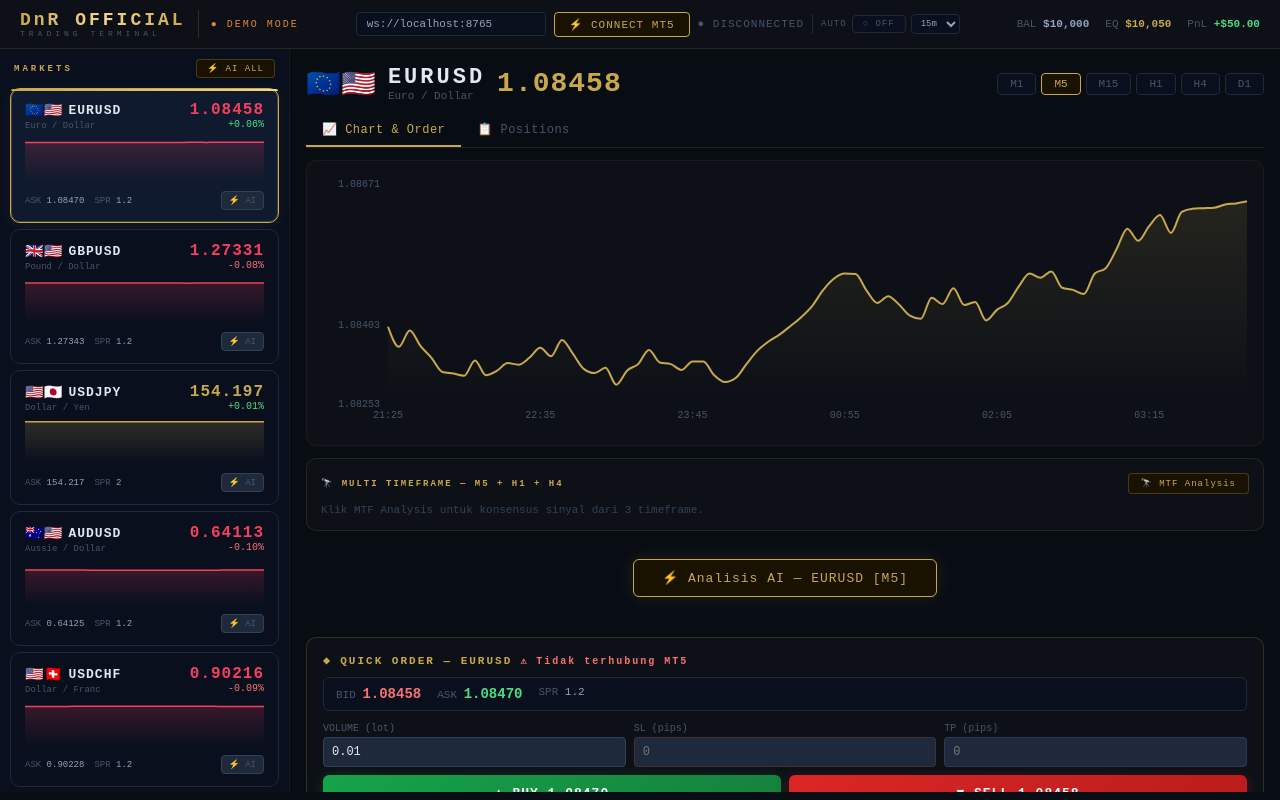
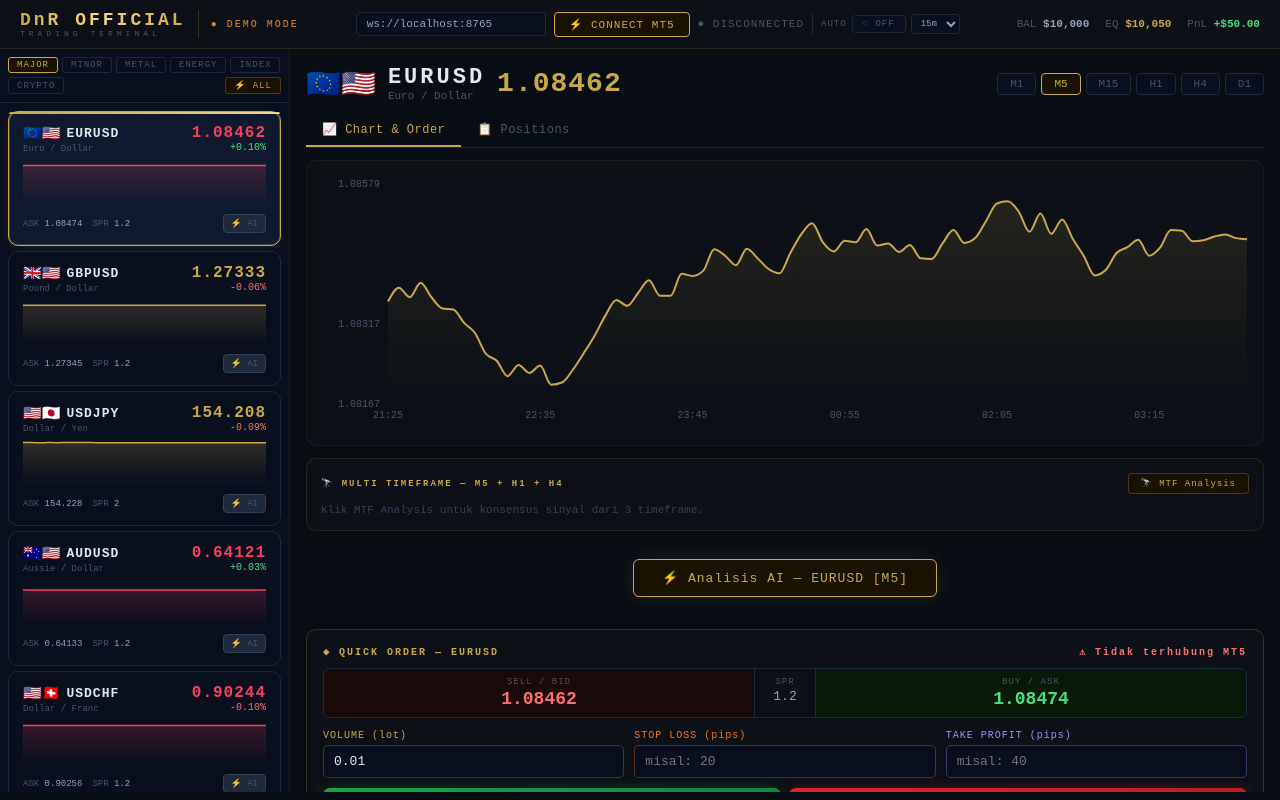
Before and after one commit to dnrea2026/LiveAI, a React (Vite) app: page / in a window 1280 px wide. Built offline with nearby package versions, Linux system fonts and the light colour scheme.

Commit message:
Update App.jsx

```diff
--- a/src/App.jsx
+++ b/src/App.jsx
@@ -2,39 +2,117 @@
 import { AreaChart, Area, ResponsiveContainer, Tooltip, XAxis, YAxis } from "recharts";
 
 // ── Pairs & Config ────────────────────────────────────────
-const PAIRS = ["EURUSD","GBPUSD","USDJPY","AUDUSD","USDCHF","XAUUSD","USOIL","USTEC100"];
+// Semua pair utama Exness MT5
+const PAIRS = [
+  // Forex Majors
+  "EURUSD","GBPUSD","USDJPY","AUDUSD","USDCHF","USDCAD","NZDUSD",
+  // Forex Minors
+  "EURGBP","EURJPY","EURCAD","EURAUD","EURNZD","EURCHF",
+  "GBPJPY","GBPAUD","GBPCAD","GBPCHF","GBPNZD",
+  "AUDJPY","AUDCAD","AUDCHF","AUDNZD",
+  "CADJPY","CHFJPY","NZDJPY",
+  // Metals & Commodities
+  "XAUUSD","XAGUSD","USOIL","UKOIL",
+  // Indices
+  "USTEC","US30","US500",
+  // Crypto
+  "BTCUSD","ETHUSD",
+];
+
 const PAIR_FLAGS = {
-  EURUSD:"🇪🇺🇺🇸", GBPUSD:"🇬🇧🇺🇸", USDJPY:"🇺🇸🇯🇵", AUDUSD:"🇦🇺🇺🇸", USDCHF:"🇺🇸🇨🇭",
-  XAUUSD:"🥇", USOIL:"🛢️", USTEC100:"📊",
-};
-const PAIR_NAMES = {
-  EURUSD:"Euro / Dollar", GBPUSD:"Pound / Dollar", USDJPY:"Dollar / Yen",
-  AUDUSD:"Aussie / Dollar", USDCHF:"Dollar / Franc",
-  XAUUSD:"Gold / Dollar", USOIL:"US Crude Oil", USTEC100:"Nasdaq 100",
-};
-const TIMEFRAMES = ["M1","M5","M15","H1","H4","D1"];
-const BASE_PRICES = {
-  EURUSD:1.0845, GBPUSD:1.2734, USDJPY:154.21, AUDUSD:0.6412, USDCHF:0.9023,
-  XAUUSD:2345.50, USOIL:78.40, USTEC100:18250.0,
-};
-const DIGITS = {
-  EURUSD:5, GBPUSD:5, USDJPY:3, AUDUSD:5, USDCHF:5,
-  XAUUSD:2, USOIL:2, USTEC100:1,
-};
-const POINT = {
-  EURUSD:0.00001, GBPUSD:0.00001, USDJPY:0.001, AUDUSD:0.00001, USDCHF:0.00001,
-  XAUUSD:0.01, USOIL:0.01, USTEC100:0.1,
+  // Majors
+  EURUSD:"🇪🇺🇺🇸",GBPUSD:"🇬🇧🇺🇸",USDJPY:"🇺🇸🇯🇵",AUDUSD:"🇦🇺🇺🇸",USDCHF:"🇺🇸🇨🇭",USDCAD:"🇺🇸🇨🇦",NZDUSD:"🇳🇿🇺🇸",
+  // Minors EUR
+  EURGBP:"🇪🇺🇬🇧",EURJPY:"🇪🇺🇯🇵",EURCAD:"🇪🇺🇨🇦",EURAUD:"🇪🇺🇦🇺",EURNZD:"🇪🇺🇳🇿",EURCHF:"🇪🇺🇨🇭",
+  // Minors GBP
+  GBPJPY:"🇬🇧🇯🇵",GBPAUD:"🇬🇧🇦🇺",GBPCAD:"🇬🇧🇨🇦",GBPCHF:"🇬🇧🇨🇭",GBPNZD:"🇬🇧🇳🇿",
+  // Minors AUD
+  AUDJPY:"🇦🇺🇯🇵",AUDCAD:"🇦🇺🇨🇦",AUDCHF:"🇦🇺🇨🇭",AUDNZD:"🇦🇺🇳🇿",
+  // Other
+  CADJPY:"🇨🇦🇯🇵",CHFJPY:"🇨🇭🇯🇵",NZDJPY:"🇳🇿🇯🇵",
+  // Commodities & Metals
+  XAUUSD:"🥇",XAGUSD:"🥈",USOIL:"🛢️",UKOIL:"🛢️",
+  // Indices
+  USTEC:"📊",US30:"📊",US500:"📊",
+  // Crypto
+  BTCUSD:"₿",ETHUSD:"Ξ",
 };
 
-// pips → price distance
-function pipsToPrice(symbol, pips) {
-  return pips * POINT[symbol] * 10;
+const PAIR_NAMES = {
+  EURUSD:"Euro / Dollar",GBPUSD:"Pound / Dollar",USDJPY:"Dollar / Yen",
+  AUDUSD:"Aussie / Dollar",USDCHF:"Dollar / Franc",USDCAD:"Dollar / CAD",NZDUSD:"Kiwi / Dollar",
+  EURGBP:"Euro / Pound",EURJPY:"Euro / Yen",EURCAD:"Euro / CAD",EURAUD:"Euro / AUD",EURNZD:"Euro / NZD",EURCHF:"Euro / CHF",
+  GBPJPY:"Pound / Yen",GBPAUD:"Pound / AUD",GBPCAD:"Pound / CAD",GBPCHF:"Pound / CHF",GBPNZD:"Pound / NZD",
+  AUDJPY:"AUD / Yen",AUDCAD:"AUD / CAD",AUDCHF:"AUD / CHF",AUDNZD:"AUD / NZD",
+  CADJPY:"CAD / Yen",CHFJPY:"CHF / Yen",NZDJPY:"NZD / Yen",
+  XAUUSD:"Gold / Dollar",XAGUSD:"Silver / Dollar",USOIL:"US Crude Oil",UKOIL:"UK Brent Oil",
+  USTEC:"Nasdaq 100",US30:"Dow Jones 30",US500:"S&P 500",
+  BTCUSD:"Bitcoin / Dollar",ETHUSD:"Ethereum / Dollar",
+};
+
+// Pair groups untuk filter di sidebar
+const PAIR_GROUPS = {
+  "MAJOR":  ["EURUSD","GBPUSD","USDJPY","AUDUSD","USDCHF","USDCAD","NZDUSD"],
+  "MINOR":  ["EURGBP","EURJPY","EURCAD","EURAUD","EURNZD","EURCHF","GBPJPY","GBPAUD","GBPCAD","GBPCHF","GBPNZD","AUDJPY","AUDCAD","AUDCHF","AUDNZD","CADJPY","CHFJPY","NZDJPY"],
+  "METAL":  ["XAUUSD","XAGUSD"],
+  "ENERGY": ["USOIL","UKOIL"],
+  "INDEX":  ["USTEC","US30","US500"],
+  "CRYPTO": ["BTCUSD","ETHUSD"],
+};
+
+const TIMEFRAMES = ["M1","M5","M15","H1","H4","D1"];
+
+const BASE_PRICES = {
+  EURUSD:1.0845,GBPUSD:1.2734,USDJPY:154.21,AUDUSD:0.6412,USDCHF:0.9023,USDCAD:1.3650,NZDUSD:0.5980,
+  EURGBP:0.8512,EURJPY:167.40,EURCAD:1.4801,EURAUD:1.6910,EURNZD:1.8130,EURCHF:0.9740,
+  GBPJPY:196.60,GBPAUD:1.9870,GBPCAD:1.7390,GBPCHF:1.1440,GBPNZD:2.1290,
+  AUDJPY:99.01,AUDCAD:0.8820,AUDCHF:0.5840,AUDNZD:1.0870,
+  CADJPY:112.97,CHFJPY:170.80,NZDJPY:92.10,
+  XAUUSD:2345.50,XAGUSD:28.40,USOIL:78.40,UKOIL:82.10,
+  USTEC:18250.0,US30:39800.0,US500:5280.0,
+  BTCUSD:67500.0,ETHUSD:3450.0,
+};
+
+const DIGITS = {
+  EURUSD:5,GBPUSD:5,USDJPY:3,AUDUSD:5,USDCHF:5,USDCAD:5,NZDUSD:5,
+  EURGBP:5,EURJPY:3,EURCAD:5,EURAUD:5,EURNZD:5,EURCHF:5,
+  GBPJPY:3,GBPAUD:5,GBPCAD:5,GBPCHF:5,GBPNZD:5,
+  AUDJPY:3,AUDCAD:5,AUDCHF:5,AUDNZD:5,
+  CADJPY:3,CHFJPY:3,NZDJPY:3,
+  XAUUSD:2,XAGUSD:3,USOIL:2,UKOIL:2,
+  USTEC:1,US30:1,US500:1,
+  BTCUSD:2,ETHUSD:2,
+};
+
+// 1 pip = berapa unit harga
+const PIPVALUE = {
+  EURUSD:0.0001,GBPUSD:0.0001,USDJPY:0.01,AUDUSD:0.0001,USDCHF:0.0001,USDCAD:0.0001,NZDUSD:0.0001,
+  EURGBP:0.0001,EURJPY:0.01,EURCAD:0.0001,EURAUD:0.0001,EURNZD:0.0001,EURCHF:0.0001,
+  GBPJPY:0.01,GBPAUD:0.0001,GBPCAD:0.0001,GBPCHF:0.0001,GBPNZD:0.0001,
+  AUDJPY:0.01,AUDCAD:0.0001,AUDCHF:0.0001,AUDNZD:0.0001,
+  CADJPY:0.01,CHFJPY:0.01,NZDJPY:0.01,
+  XAUUSD:0.1,XAGUSD:0.01,USOIL:0.01,UKOIL:0.01,
+  USTEC:1.0,US30:1.0,US500:0.1,
+  BTCUSD:1.0,ETHUSD:0.1,
+};
+
+// ── Mock data ─────────────────────────────────────────────
+function getMockVol(symbol) {
+  if (["USDJPY","EURJPY","GBPJPY","AUDJPY","CADJPY","CHFJPY","NZDJPY"].includes(symbol)) return 0.15;
+  if (symbol==="XAUUSD") return 2.5;
+  if (symbol==="XAGUSD") return 0.15;
+  if (symbol==="USOIL"||symbol==="UKOIL") return 0.35;
+  if (symbol==="USTEC") return 35;
+  if (symbol==="US30") return 80;
+  if (symbol==="US500") return 10;
+  if (symbol==="BTCUSD") return 250;
+  if (symbol==="ETHUSD") return 15;
+  return 0.0008;
 }
 
-// ── Mock data ─────────────────────────────────────────────
 function generateMockCandles(symbol, count=80) {
-  const base = BASE_PRICES[symbol];
-  const vol = symbol === "USDJPY" ? 0.15 : symbol === "XAUUSD" ? 3.0 : symbol === "USOIL" ? 0.4 : symbol === "USTEC100" ? 40 : 0.0008;
+  const base = BASE_PRICES[symbol]||1.0;
+  const vol = getMockVol(symbol);
   const data = [];
   let price = base;
   const now = Date.now();
@@ -42,12 +120,13 @@
     const change = (Math.random()-0.49)*vol;
     const open = price;
     price += change;
+    const dig = DIGITS[symbol]||5;
     data.push({
       time: new Date(now - i*5*60000).toISOString(),
-      open: +open.toFixed(DIGITS[symbol]),
-      high: +(Math.max(open,price)+Math.random()*vol*0.5).toFixed(DIGITS[symbol]),
-      low:  +(Math.min(open,price)-Math.random()*vol*0.5).toFixed(DIGITS[symbol]),
-      close: +price.toFixed(DIGITS[symbol]),
+      open: +open.toFixed(dig),
+      high: +(Math.max(open,price)+Math.random()*vol*0.5).toFixed(dig),
+      low:  +(Math.min(open,price)-Math.random()*vol*0.5).toFixed(dig),
+      close: +price.toFixed(dig),
       volume: Math.floor(Math.random()*2000+500),
     });
   }
@@ -55,12 +134,14 @@
 }
 
 function generateMockTick(symbol, prev) {
-  const base = prev?.bid || BASE_PRICES[symbol];
-  const vol = symbol === "USDJPY" ? 0.03 : symbol === "XAUUSD" ? 0.5 : symbol === "USOIL" ? 0.05 : symbol === "USTEC100" ? 5 : 0.00015;
-  const bid = +(base+(Math.random()-0.49)*vol).toFixed(DIGITS[symbol]);
-  const spreadPts = symbol === "XAUUSD" ? 0.3 : symbol === "USOIL" ? 0.03 : symbol === "USTEC100" ? 1.5 : symbol === "USDJPY" ? 0.02 : 0.00012;
-  const ask = +(bid+spreadPts).toFixed(DIGITS[symbol]);
-  return { symbol, bid, ask, spread: symbol==="USDJPY"?2:symbol==="XAUUSD"?30:symbol==="USOIL"?3:symbol==="USTEC100"?15:1.2, time: new Date().toISOString(), digits: DIGITS[symbol] };
+  const base = prev?.bid || BASE_PRICES[symbol]||1.0;
+  const vol = getMockVol(symbol) * 0.2;
+  const dig = DIGITS[symbol]||5;
+  const bid = +(base+(Math.random()-0.49)*vol).toFixed(dig);
+  const pip = PIPVALUE[symbol]||0.0001;
+  const spreadPips = symbol==="XAUUSD"?30:symbol==="BTCUSD"?50:symbol==="USTEC"?15:symbol==="US30"?20:["USDJPY","EURJPY","GBPJPY","AUDJPY","CADJPY","CHFJPY","NZDJPY"].includes(symbol)?2:1.2;
+  const ask = +(bid + spreadPips * pip).toFixed(dig);
+  return { symbol, bid, ask, spread: spreadPips, time: new Date().toISOString(), digits: dig };
 }
 
 // ── Notification helpers ──────────────────────────────────
@@ -182,7 +263,7 @@
   return <span style={{background:c.bg,border:`1px solid ${c.border}`,color:c.text,padding:"2px 10px",borderRadius:4,fontSize:12,fontFamily:"monospace",fontWeight:700,letterSpacing:1}}>{c.label}</span>;
 }
 
-// ── Order Panel (FIXED + SL/TP in price) ─────────────────
+// ── Order Panel ───────────────────────────────────────────
 function OrderPanel({symbol, tick, onOrder, wsConnected}) {
   const [vol, setVol] = useState("0.01");
   const [slPips, setSlPips] = useState("");
@@ -190,17 +271,16 @@
   const [orderResult, setOrderResult] = useState(null);
 
   const digits = DIGITS[symbol]||5;
-  const pt = POINT[symbol]||0.00001;
+  const pip = PIPVALUE[symbol]||0.0001;
+  const slP = parseFloat(slPips)||0;
+  const tpP = parseFloat(tpPips)||0;
 
-  // Hitung harga SL/TP dari pips
-  const slPrice = slPips && tick ? {
-    buy:  +(tick.ask - parseFloat(slPips)*pt*10).toFixed(digits),
-    sell: +(tick.bid + parseFloat(slPips)*pt*10).toFixed(digits),
-  } : null;
-  const tpPrice = tpPips && tick ? {
-    buy:  +(tick.ask + parseFloat(tpPips)*pt*10).toFixed(digits),
-    sell: +(tick.bid - parseFloat(tpPips)*pt*10).toFixed(digits),
-  } : null;
+  const calc = tick ? {
+    slBuy:  slP ? +(tick.ask - slP*pip).toFixed(digits) : null,
+    slSell: slP ? +(tick.bid + slP*pip).toFixed(digits) : null,
+    tpBuy:  tpP ? +(tick.ask + tpP*pip).toFixed(digits) : null,
+    tpSell: tpP ? +(tick.bid - tpP*pip).toFixed(digits) : null,
+  } : {};
 
   const doOrder = (action) => {
     if (!wsConnected) {
@@ -208,75 +288,110 @@
       setTimeout(()=>setOrderResult(null),5000);
       return;
     }
-    const slVal = slPrice ? (action==="BUY"?slPrice.buy:slPrice.sell) : 0;
-    const tpVal = tpPrice ? (action==="BUY"?tpPrice.buy:tpPrice.sell) : 0;
+    const slVal = action==="BUY" ? (calc.slBuy||0) : (calc.slSell||0);
+    const tpVal = action==="BUY" ? (calc.tpBuy||0) : (calc.tpSell||0);
     onOrder(symbol, action, vol, slVal, tpVal);
     setOrderResult({ok:true, msg:`Order ${action} ${vol} lot ${symbol} dikirim ke MT5...`});
-    setTimeout(()=>setOrderResult(null),4000);
+    setTimeout(()=>setOrderResult(null),5000);
   };
 
+  const inputStyle = (borderClr) => ({
+    width:"100%", background:"#0a0f1e", border:`1px solid ${borderClr}`,
+    borderRadius:5, padding:"8px 10px", color:"#e2e8f0",
+    fontFamily:"monospace", fontSize:13, boxSizing:"border-box",
+  });
+
   return (
-    <div style={{background:"#0d1117",border:"1px solid #c9a84c33",borderRadius:10,padding:16,marginTop:12}}>
-      <div style={{color:"#c9a84c",fontSize:11,fontFamily:"monospace",marginBottom:10,letterSpacing:2,fontWeight:700}}>
-        ◈ QUICK ORDER — {symbol}
-        {!wsConnected && <span style={{color:"#f87171",marginLeft:8,fontSize:10}}>⚠ Tidak terhubung MT5</span>}
+    <div style={{background:"#0d1117",border:"1px solid #c9a84c33",borderRadius:10,padding:16,marginTop:4}}>
+      <div style={{color:"#c9a84c",fontSize:10,marginBottom:10,letterSpacing:2,fontWeight:700,display:"flex",justifyContent:"space-between",alignItems:"center"}}>
+        <span>◈ QUICK ORDER — {symbol}</span>
+        {!wsConnected && <span style={{color:"#f87171",fontSize:10}}>⚠ Tidak terhubung MT5</span>}
       </div>
 
-      {/* Harga BID/ASK */}
+      {/* BID / ASK bar */}
       {tick && (
-        <div style={{display:"flex",gap:16,marginBottom:12,padding:"8px 12px",background:"#0a0f1e",borderRadius:6,border:"1px solid #1e293b"}}>
-          <span style={{fontSize:11,color:"#475569"}}>BID <span style={{color:"#f87171",fontWeight:700,fontSize:14}}>{tick.bid?.toFixed(digits)}</span></span>
-          <span style={{fontSize:11,color:"#475569"}}>ASK <span style={{color:"#4ade80",fontWeight:700,fontSize:14}}>{tick.ask?.toFixed(digits)}</span></span>
-          <span style={{fontSize:11,color:"#475569"}}>SPR <span style={{color:"#94a3b8"}}>{tick.spread}</span></span>
+        <div style={{display:"flex",gap:0,marginBottom:12,borderRadius:6,overflow:"hidden",border:"1px solid #1e293b"}}>
+          <div style={{flex:1,padding:"8px 12px",background:"#1a0a0a",textAlign:"center"}}>
+            <div style={{color:"#475569",fontSize:9,letterSpacing:1,marginBottom:2}}>SELL / BID</div>
+            <div style={{color:"#f87171",fontWeight:700,fontSize:18,fontFamily:"monospace"}}>{tick.bid?.toFixed(digits)}</div>
+          </div>
+          <div style={{width:1,background:"#1e293b"}}/>
+          <div style={{padding:"8px 12px",background:"#0d1117",textAlign:"center",minWidth:60}}>
+            <div style={{color:"#475569",fontSize:9,letterSpacing:1,marginBottom:2}}>SPR</div>
+            <div style={{color:"#94a3b8",fontSize:13,fontFamily:"monospace"}}>{tick.spread}</div>
+          </div>
+          <div style={{width:1,background:"#1e293b"}}/>
+          <div style={{flex:1,padding:"8px 12px",background:"#0a1a0a",textAlign:"center"}}>
+            <div style={{color:"#475569",fontSize:9,letterSpacing:1,marginBottom:2}}>BUY / ASK</div>
+            <div style={{color:"#4ade80",fontWeight:700,fontSize:18,fontFamily:"monospace"}}>{tick.ask?.toFixed(digits)}</div>
+          </div>
         </div>
       )}
 
-      {/* Input fields */}
-      <div style={{display:"flex",gap:8,marginBottom:8}}>
-        {/* Volume */}
-        <div style={{flex:1}}>
-          <div style={{color:"#475569",fontSize:10,marginBottom:3}}>VOLUME (lot)</div>
-          <input value={vol} onChange={e=>setVol(e.target.value)}
-            style={{width:"100%",background:"#1e293b",border:"1px solid #334155",borderRadius:4,padding:"7px 8px",color:"#e2e8f0",fontFamily:"monospace",fontSize:12,boxSizing:"border-box"}}/>
+      {/* Inputs */}
+      <div style={{display:"grid",gridTemplateColumns:"1fr 1fr 1fr",gap:10,marginBottom:10}}>
+        <div>
+          <div style={{color:"#c9a84c",fontSize:10,marginBottom:4,letterSpacing:1}}>VOLUME (lot)</div>
+          <input value={vol} onChange={e=>setVol(e.target.value)} style={inputStyle("#c9a84c44")}/>
         </div>
-        {/* SL */}
-        <div style={{flex:1}}>
-          <div style={{color:"#475569",fontSize:10,marginBottom:3}}>SL (pips)</div>
-          <input value={slPips} onChange={e=>setSlPips(e.target.value)} placeholder="0"
-            style={{width:"100%",background:"#1e293b",border:"1px solid #f9731622",borderRadius:4,padding:"7px 8px",color:"#f97316",fontFamily:"monospace",fontSize:12,boxSizing:"border-box"}}/>
-          {slPrice && <div style={{fontSize:9,color:"#f97316",marginTop:2}}>BUY: {slPrice.buy} | SELL: {slPrice.sell}</div>}
+        <div>
+          <div style={{color:"#f97316",fontSize:10,marginBottom:4,letterSpacing:1}}>STOP LOSS (pips)</div>
+          <input value={slPips} onChange={e=>setSlPips(e.target.value)} placeholder="misal: 20" style={inputStyle("#f9731655")}/>
+          {slP>0 && tick && (
+            <div style={{marginTop:5,padding:"5px 8px",background:"#1a0a00",borderRadius:4,border:"1px solid #f9731622"}}>
+              <div style={{color:"#f97316",fontSize:9,letterSpacing:1,marginBottom:2}}>HARGA SL</div>
+              <div style={{display:"flex",justifyContent:"space-between"}}>
+                <span style={{color:"#94a3b8",fontSize:10}}>▲ BUY: <b style={{color:"#f97316"}}>{calc.slBuy}</b></span>
+                <span style={{color:"#94a3b8",fontSize:10}}>▼ SELL: <b style={{color:"#f97316"}}>{calc.slSell}</b></span>
+              </div>
+            </div>
+          )}
         </div>
-        {/* TP */}
-        <div style={{flex:1}}>
-          <div style={{color:"#475569",fontSize:10,marginBottom:3}}>TP (pips)</div>
-          <input value={tpPips} onChange={e=>setTpPips(e.target.value)} placeholder="0"
-            style={{width:"100%",background:"#1e293b",border:"1px solid #a78bfa22",borderRadius:4,padding:"7px 8px",color:"#a78bfa",fontFamily:"monospace",fontSize:12,boxSizing:"border-box"}}/>
-          {tpPrice && <div style={{fontSize:9,color:"#a78bfa",marginTop:2}}>BUY: {tpPrice.buy} | SELL: {tpPrice.sell}</div>}
+        <div>
+          <div style={{color:"#a78bfa",fontSize:10,marginBottom:4,letterSpacing:1}}>TAKE PROFIT (pips)</div>
+          <input value={tpPips} onChange={e=>setTpPips(e.target.value)} placeholder="misal: 40" style={inputStyle("#a78bfa55")}/>
+          {tpP>0 && tick && (
+            <div style={{marginTop:5,padding:"5px 8px",background:"#0e0a1a",borderRadius:4,border:"1px solid #a78bfa22"}}>
+              <div style={{color:"#a78bfa",fontSize:9,letterSpacing:1,marginBottom:2}}>HARGA TP</div>
+              <div style={{display:"flex",justifyContent:"space-between"}}>
+                <span style={{color:"#94a3b8",fontSize:10}}>▲ BUY: <b style={{color:"#a78bfa"}}>{calc.tpBuy}</b></span>
+                <span style={{color:"#94a3b8",fontSize:10}}>▼ SELL: <b style={{color:"#a78bfa"}}>{calc.tpSell}</b></span>
+              </div>
+            </div>
+          )}
         </div>
       </div>
 
-      {/* BUY / SELL buttons */}
-      <div style={{display:"flex",gap:8}}>
+      {/* R:R Summary */}
+      {slP>0 && tpP>0 && (
+        <div style={{marginBottom:10,padding:"7px 12px",background:"#0a0f1e",borderRadius:6,border:"1px solid #1e293b",fontSize:10,fontFamily:"monospace",display:"flex",gap:16,flexWrap:"wrap"}}>
+          <span style={{color:"#475569"}}>Vol: <b style={{color:"#c9a84c"}}>{vol} lot</b></span>
+          <span style={{color:"#475569"}}>SL: <b style={{color:"#f97316"}}>{slP} pips</b></span>
+          <span style={{color:"#475569"}}>TP: <b style={{color:"#a78bfa"}}>{tpP} pips</b></span>
+          <span style={{color:"#475569"}}>R:R = <b style={{color:"#22d3ee"}}>1:{(tpP/slP).toFixed(1)}</b></span>
+        </div>
+      )}
+
+      <div style={{display:"grid",gridTemplateColumns:"1fr 1fr",gap:8}}>
         <button onClick={()=>doOrder("BUY")} style={{
-          flex:1,padding:"11px 0",border:"none",borderRadius:6,fontFamily:"monospace",
-          fontWeight:700,fontSize:13,cursor:"pointer",letterSpacing:1,
+          padding:"13px 0",border:"none",borderRadius:7,fontFamily:"monospace",
+          fontWeight:700,fontSize:14,cursor:"pointer",letterSpacing:1,
           background:"linear-gradient(135deg,#16a34a,#15803d)",color:"#fff",
-          boxShadow:"0 2px 12px #16a34a44",transition:"opacity 0.15s",
-        }}>▲ BUY {tick?.ask?.toFixed(digits)}</button>
+          boxShadow:"0 2px 16px #16a34a44",
+        }}>▲ BUY<br/><span style={{fontSize:11,opacity:0.85}}>{tick?.ask?.toFixed(digits)}</span></button>
         <button onClick={()=>doOrder("SELL")} style={{
-          flex:1,padding:"11px 0",border:"none",borderRadius:6,fontFamily:"monospace",
-          fontWeight:700,fontSize:13,cursor:"pointer",letterSpacing:1,
+          padding:"13px 0",border:"none",borderRadius:7,fontFamily:"monospace",
+          fontWeight:700,fontSize:14,cursor:"pointer",letterSpacing:1,
           background:"linear-gradient(135deg,#dc2626,#b91c1c)",color:"#fff",
-          boxShadow:"0 2px 12px #dc262644",transition:"opacity 0.15s",
-        }}>▼ SELL {tick?.bid?.toFixed(digits)}</button>
+          boxShadow:"0 2px 16px #dc262644",
+        }}>▼ SELL<br/><span style={{fontSize:11,opacity:0.85}}>{tick?.bid?.toFixed(digits)}</span></button>
       </div>
 
-      {/* Order result feedback */}
       {orderResult && (
         <div style={{marginTop:8,padding:"7px 10px",borderRadius:5,fontSize:11,fontFamily:"monospace",
-          background: orderResult.ok?"#052e16":"#2d0b0b",
-          border: `1px solid ${orderResult.ok?"#16a34a":"#dc2626"}`,
-          color: orderResult.ok?"#4ade80":"#f87171",
+          background:orderResult.ok?"#052e16":"#2d0b0b",
+          border:`1px solid ${orderResult.ok?"#16a34a":"#dc2626"}`,
+          color:orderResult.ok?"#4ade80":"#f87171",
         }}>{orderResult.ok?"✓":"✕"} {orderResult.msg}</div>
       )}
     </div>
@@ -389,6 +504,7 @@
   const [autoInterval, setAutoIntervalMin] = useState(15);
   const [notification, setNotification] = useState(null);
   const [tab, setTab] = useState("chart");
+  const [activeGroup, setActiveGroup] = useState("MAJOR"); // sidebar filter
 
   const wsRef = useRef(null);
   const demoInterval = useRef(null);
@@ -632,16 +748,27 @@
       <div style={{display:"grid",gridTemplateColumns:"290px 1fr",gap:0,height:"calc(100vh - 57px)"}}>
 
         {/* ── LEFT PANEL ── */}
-        <div style={{borderRight:"1px solid #c9a84c11",overflowY:"auto",padding:10,display:"flex",flexDirection:"column",gap:6,background:"#0a0f1e"}}>
-          <div style={{display:"flex",justifyContent:"space-between",alignItems:"center",marginBottom:4,padding:"0 4px"}}>
-            <span style={{color:"#c9a84c",fontSize:9,letterSpacing:3,fontWeight:700}}>MARKETS</span>
-            <button onClick={analyzeAll} style={{background:"#1a1200",border:"1px solid #c9a84c44",color:"#c9a84c",padding:"3px 10px",borderRadius:4,cursor:"pointer",fontSize:9,letterSpacing:1,fontFamily:"monospace"}}>⚡ AI ALL</button>
+        <div style={{borderRight:"1px solid #c9a84c11",overflowY:"auto",display:"flex",flexDirection:"column",background:"#0a0f1e"}}>
+          {/* Group filter tabs */}
+          <div style={{padding:"8px 8px 0",display:"flex",flexWrap:"wrap",gap:4,borderBottom:"1px solid #1e293b",paddingBottom:8}}>
+            {Object.keys(PAIR_GROUPS).map(g=>(
+              <button key={g} onClick={()=>setActiveGroup(g)} style={{
+                background: activeGroup===g?"#1a1200":"transparent",
+                border:`1px solid ${activeGroup===g?"#c9a84c":"#1e293b"}`,
+                color: activeGroup===g?"#c9a84c":"#475569",
+                padding:"2px 8px",borderRadius:3,cursor:"pointer",fontSize:9,fontFamily:"monospace",letterSpacing:1,
+              }}>{g}</button>
+            ))}
+            <button onClick={analyzeAll} style={{marginLeft:"auto",background:"#1a1200",border:"1px solid #c9a84c44",color:"#c9a84c",padding:"2px 8px",borderRadius:3,cursor:"pointer",fontSize:9,letterSpacing:1,fontFamily:"monospace"}}>⚡ ALL</button>
           </div>
-          {PAIRS.map(p=>(
-            <PairCard key={p} symbol={p} tick={ticks[p]} candles={candles[p]}
-              analysis={analyses[p]} analyzing={analyzing[p]}
-              selected={selected===p} onSelect={setSelected} onAnalyze={handleAnalyze}/>
-          ))}
+          {/* Pair list filtered by group */}
+          <div style={{padding:8,display:"flex",flexDirection:"column",gap:5,overflowY:"auto",flex:1}}>
+            {(PAIR_GROUPS[activeGroup]||PAIRS).map(p=>(
+              <PairCard key={p} symbol={p} tick={ticks[p]} candles={candles[p]}
+                analysis={analyses[p]} analyzing={analyzing[p]}
+                selected={selected===p} onSelect={setSelected} onAnalyze={handleAnalyze}/>
+            ))}
+          </div>
         </div>
 
         {/* ── RIGHT PANEL ── */}
```
